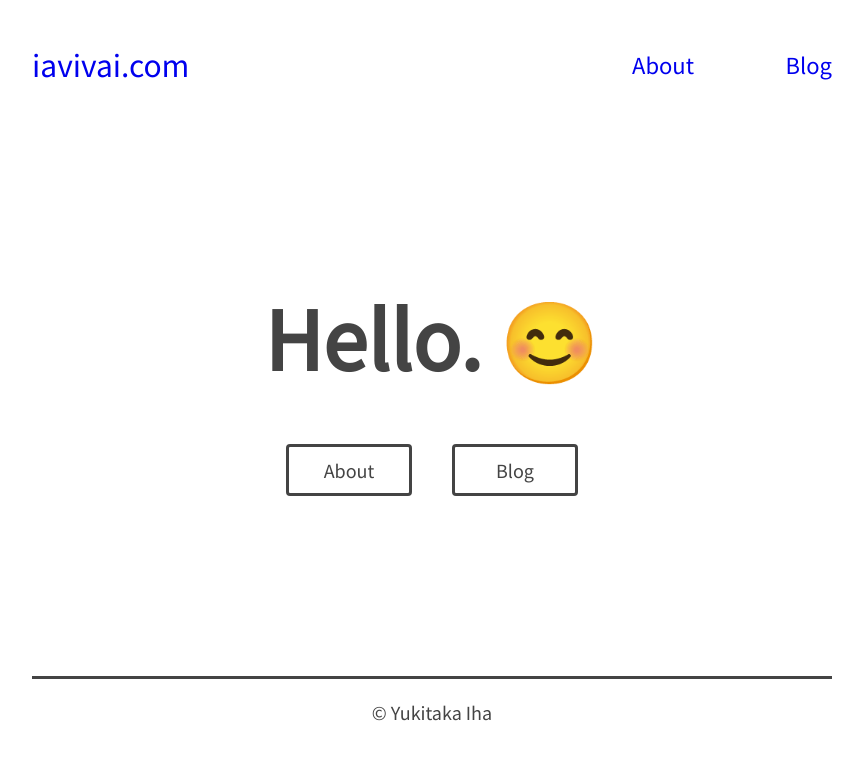
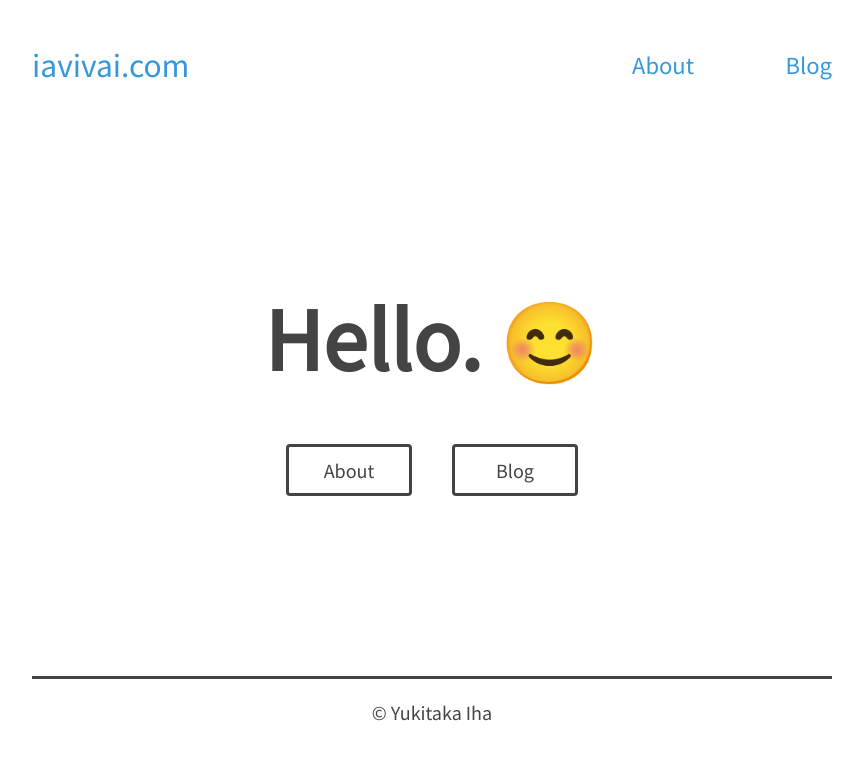
Before and after one commit to iavivai/iavivai.com, a Jekyll site: the page built from index.html, in a window 1280 px wide. Shown: the top 760 px of the page, without its empty margins (208-1071 px from the left). Built offline with Jekyll 4.4.1, drawn with Linux system fonts in a browser that asks for light colours.

Commit message:
Fixed style.

```diff
--- a/assets/css/custom.css
+++ b/assets/css/custom.css
@@ -39,6 +39,7 @@ nav {
 
 .footer {
   border-top: solid;
+  margin-top: 30px;
 }
 
 .copyright {
@@ -69,7 +70,7 @@ nav {
   margin: auto;
 }
 
-.button {
+a.button {
   display: inline-block;
   width: 100px;
   margin: auto 20px;
@@ -81,7 +82,7 @@ nav {
 }
 
 .button:hover {
-    opacity: 0.5;
+  opacity: 0.5;
 }
 
 .about-content {
--- a/assets/css/normalize.css
+++ b/assets/css/normalize.css
@@ -11,3 +11,8 @@ body {
   max-width: 800px;
   margin: auto;
 }
+
+a:link, a:visited, a:hover {
+  color: #3498DB;
+  text-decoration: none;
+}
```
